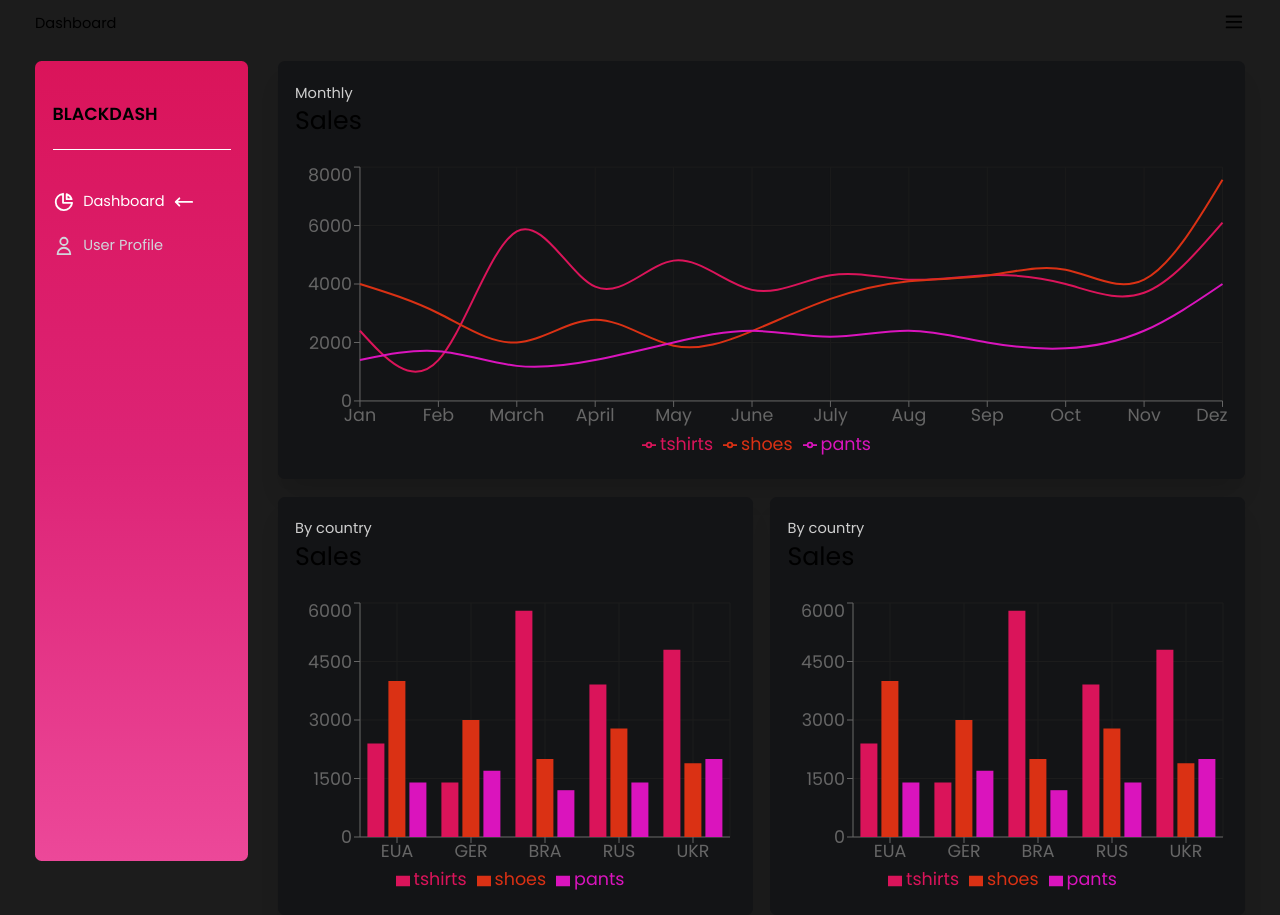
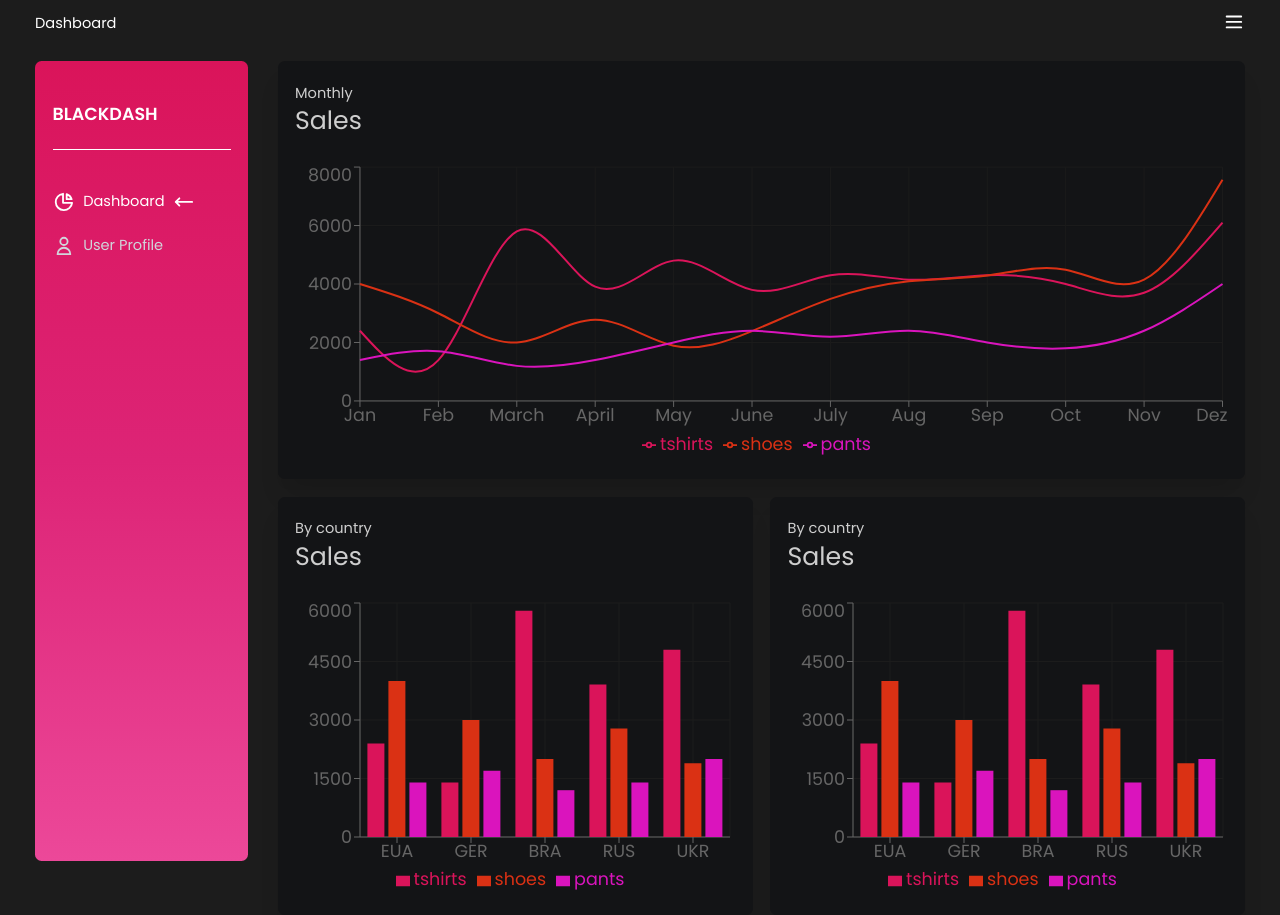
Before and after one commit to gabrieldemian/black-dashboard, a Next.js app: page / in a window 1280 px wide. Built offline with nearby package versions, Linux system fonts and the light colour scheme.

Commit message:
add: force theme to dark

```diff
--- a/components/Aside/index.tsx
+++ b/components/Aside/index.tsx
@@ -21,7 +21,7 @@ const Aside: FC<Props> = ({ className, ref }) => {
         className={`rounded-md p-4 w-full h-full bg-gradient-to-b from-primary via-secondary to-pink-500 ${className}`}
       >
         <div className="mb-7 mt-5">
-          <p className="pb-5 border-b border-white mb-0 font-semibold">
+          <p className="pb-5 border-b border-white mb-0 font-semibold text-white">
             BLACKDASH
           </p>
         </div>
--- a/components/Card/index.tsx
+++ b/components/Card/index.tsx
@@ -3,8 +3,8 @@ import { Props } from './Props'
 
 export default function Card({ children, subtitle, title, className }: Props): ReactElement {
   return (
-    <div className={`bg-primary p-4 shadow-xl rounded-md ${className}`}>
-      <small className="text-primary">{subtitle}</small>
+    <div className={`bg-primary p-4 shadow-xl rounded-md text-primary ${className}`}>
+      <small>{subtitle}</small>
       <h4 className="mt-0">{title}</h4>
       {children}
     </div>
--- a/components/Nav/index.tsx
+++ b/components/Nav/index.tsx
@@ -29,7 +29,7 @@ export default function Nav(): ReactElement {
     <>
       <div className="z-10 bg-secondary container h-10 flex justify-between items-center fixed top-0 left-0 right-0">
         <div>
-          <small className="m-0">Dashboard</small>
+          <small className="m-0 text-white">Dashboard</small>
         </div>
 
         <div>
--- a/pages/_app.tsx
+++ b/pages/_app.tsx
@@ -19,7 +19,7 @@ function MyApp({ Component, pageProps }: any) {
   }, [router.events])
 
   return (
-    <ThemeProvider>
+    <ThemeProvider forcedTheme="dark">
       <AsideProvider>
         <DefaultSeo
           title="Black Dashboard"
```
